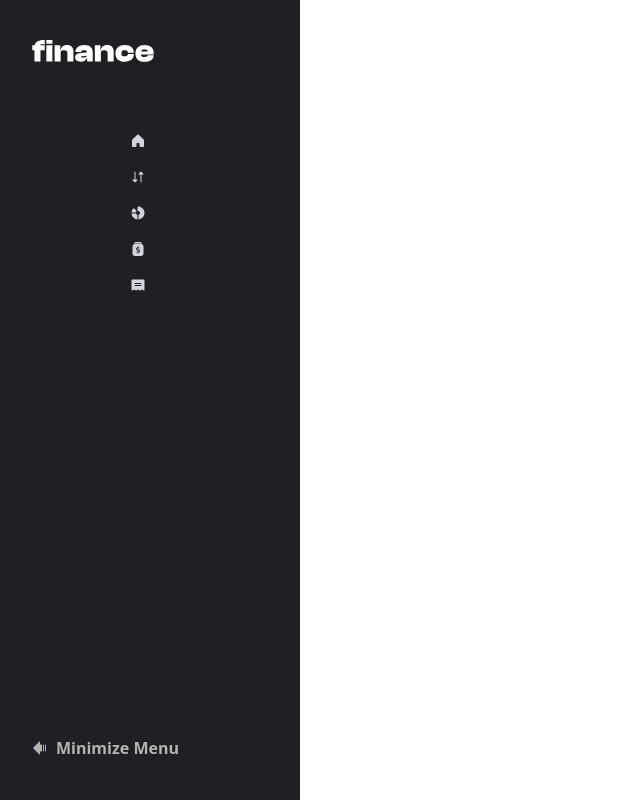
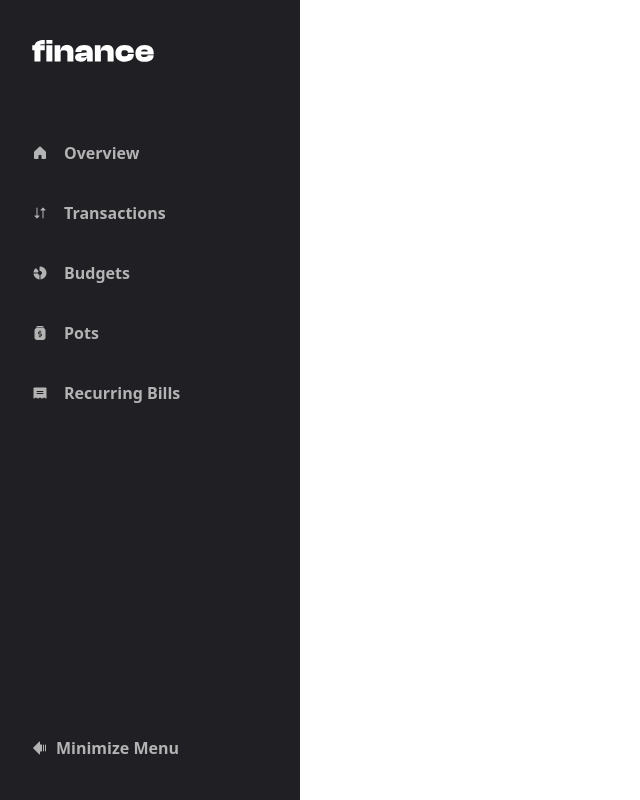
Before and after one commit to SamChus/personal-finance-app, a React (Vite) app: page / in a window 1280 px wide. Both pictures are taken after a click on the button "Minimize Menu". Shown: the whole page, without its empty margins (0-640 px from the left). Built offline with nearby package versions, Linux system fonts and the light colour scheme.

Commit message:
update sidebar

```diff
--- a/package.json
+++ b/package.json
@@ -20,6 +20,7 @@
     "recharts": "^2.15.1",
     "tailwind-merge": "^3.0.1",
     "tailwindcss-animate": "^1.0.7",
+    "usehooks-ts": "^3.1.1",
     "zod": "^3.24.1",
     "zustand": "^5.0.3"
   },
--- a/src/components/SideBar.jsx
+++ b/src/components/SideBar.jsx
@@ -1,24 +1,31 @@
-import { motion, animate, AnimatePresence } from 'framer-motion';
-import React, { useRef, useState } from 'react'
-import { Link, useLocation } from 'react-router';
-import { ArrowsDownUp, ChartDonut, House, Jar, Logo, Receipt, ShortLogo, ArrowFatLinesLeft } from "../assets/icons";
-import { cn } from '../utils/cn';
-
-
+import { motion, animate, AnimatePresence } from "framer-motion";
+import React, { useRef, useState } from "react";
+import { Link, useLocation } from "react-router";
+import {
+  ArrowsDownUp,
+  ChartDonut,
+  House,
+  Jar,
+  Logo,
+  Receipt,
+  ShortLogo,
+  ArrowFatLinesLeft,
+} from "../assets/icons";
+import { cn } from "../utils/cn";
+import { useOnClickOutside } from "usehooks-ts";
 
 const SideBar = () => {
-
   const [isActive, setIsActive] = useState(false);
 
   const ref = useRef(null);
 
+  useOnClickOutside(ref, () => {
+    if (isActive) setIsActive(false);
+  });
+
   const toggle = () => {
     setIsActive(!isActive);
-    }
-
-
-
-
+  };
 
   const Nav_Link = [
     {
@@ -99,12 +106,7 @@ const SideBar = () => {
       <nav className="w-full flex-grow">
         <ul className="flex flex-col gap-1 pr-6">
           {Nav_Link.map((link) => (
-            <NavLink
-              key={link.id}
-              name={link.name}
-              link={link.link}
-              icon={link.icon}
-            />
+            <NavLink key={link.id} link={link} isActive={isActive}  />
           ))}
         </ul>
       </nav>
@@ -134,28 +136,43 @@ const SideBar = () => {
       </motion.button>
     </motion.div>
   );
-}
+};
 
-export default SideBar
+export default SideBar;
 
-
-const NavLink = ({ link, icon }) => {
-
-
+function NavLink({ link, isActive }) {
   const location = useLocation();
 
-    const isActive = location.pathname === link;
+  const isLinkActive = location.pathname === link.link;
 
   return (
-    <Link to={link} className="flex flex-col items-center text-gray-300">
-      <div
-        className={cn("w-[7rem] py-2 flex justify-center", {
-          "border-secondary-green border-l-4 bg-white text-secondary-green":
-            isActive,
+    <Link
+      to={link.link}
+      className={cn("group flex items-center gap-4 px-8 py-4", {
+        "rounded-r-lg border-l-4 border-secondary-green bg-white text-white":
+          isLinkActive && isActive,
+        "hover:bg-grey-800 hover:text-white": !isLinkActive,
       })}
     >
-        {icon}
-      </div>
+      <span
+        className={cn("text-current", {
+          "text-secondary-green": isLinkActive,
+        })}
+      >
+        {link.icon}
+      </span>
+      <motion.p
+        initial={{ opacity: 0 }}
+        animate={{ opacity: isActive ? 1 : 0 }}
+        transition={{ duration: 0.3 }}
+        className={cn("text-preset-3 truncate font-bold", {
+          "group-hover:text-white": !isLinkActive,
+          "text-grey-900": isLinkActive,
+          "text-grey-300": !isLinkActive,
+        })}
+      >
+        {link.name}
+      </motion.p>
     </Link>
   );
-};
+}
```
Also changed, not shown: 1 other file (tests, documents, lock files or other folders). Lines whose indentation alone changed are shown as unchanged.
